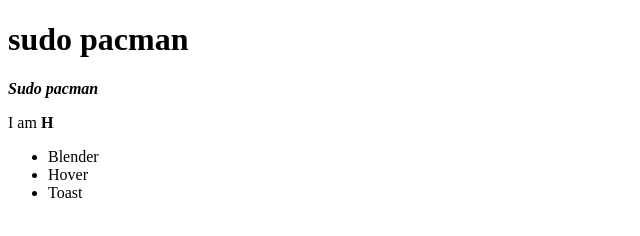
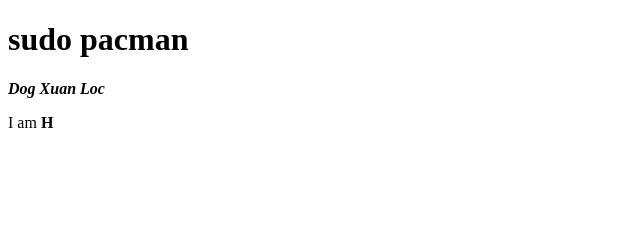
Before and after one commit to H-Tomorrow/h-tomorrow.github.io, a plain HTML site: page index.html in a window 1280 px wide. Shown: the whole page, without its empty margins (0-640 px from the left). Drawn offline with Linux system fonts and the light colour scheme.

Commit message:
Initial commit

```diff
--- a/index.html
+++ b/index.html
@@ -6,13 +6,8 @@
     <h1>sudo pacman</h1>
   </head>
   <body>
-    <p><strong><em>Sudo pacman</em></strong></p>
+    <p><strong><em>Dog Xuan Loc</em></strong></p>
     <p>I am <strong>H</strong></p>
 
-    <ul>
-      <li>Blender</li>
-      <li>Hover</li>
-      <li>Toast</li>
-    </ul>
   </body>
 </html>
```
